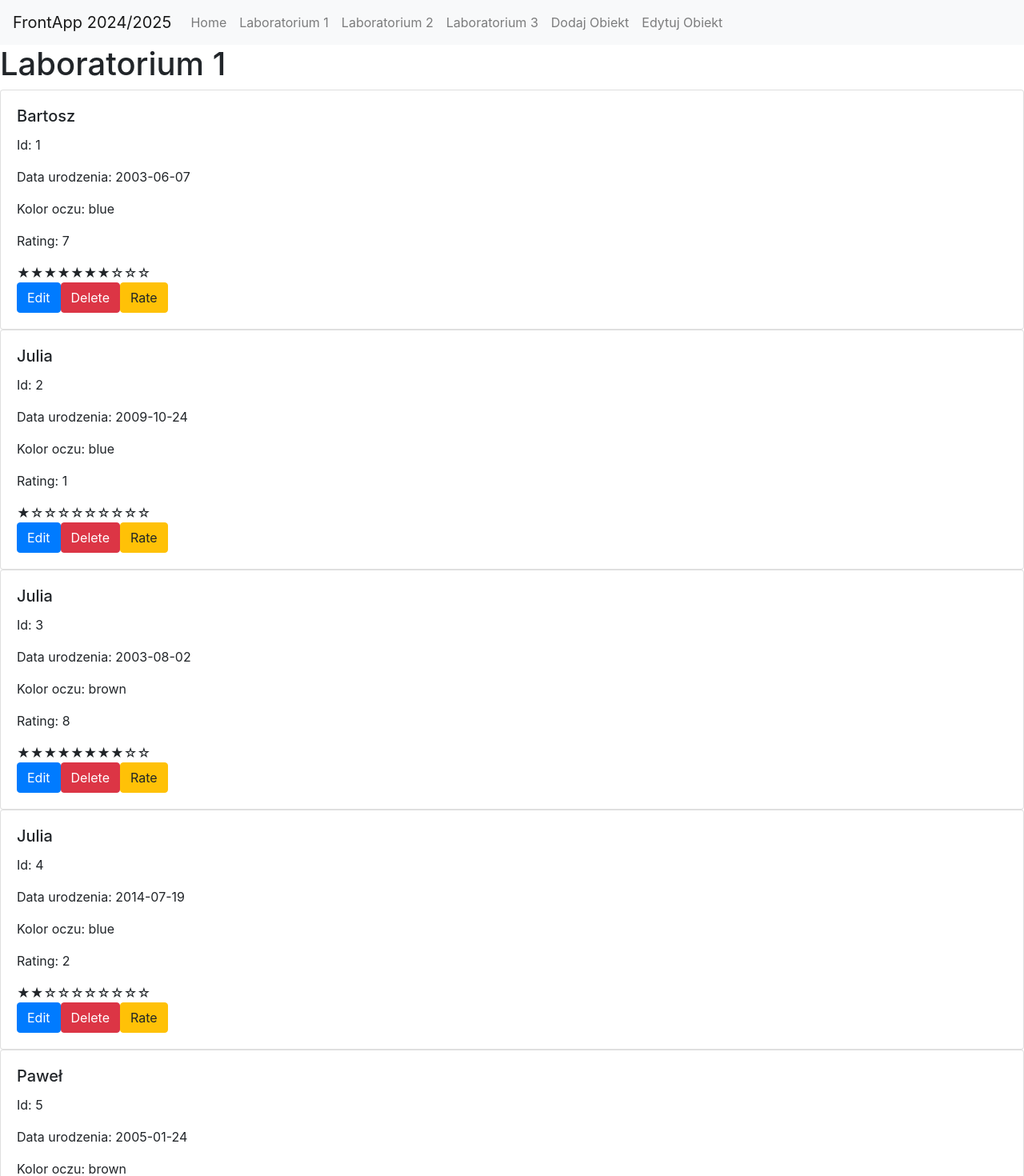
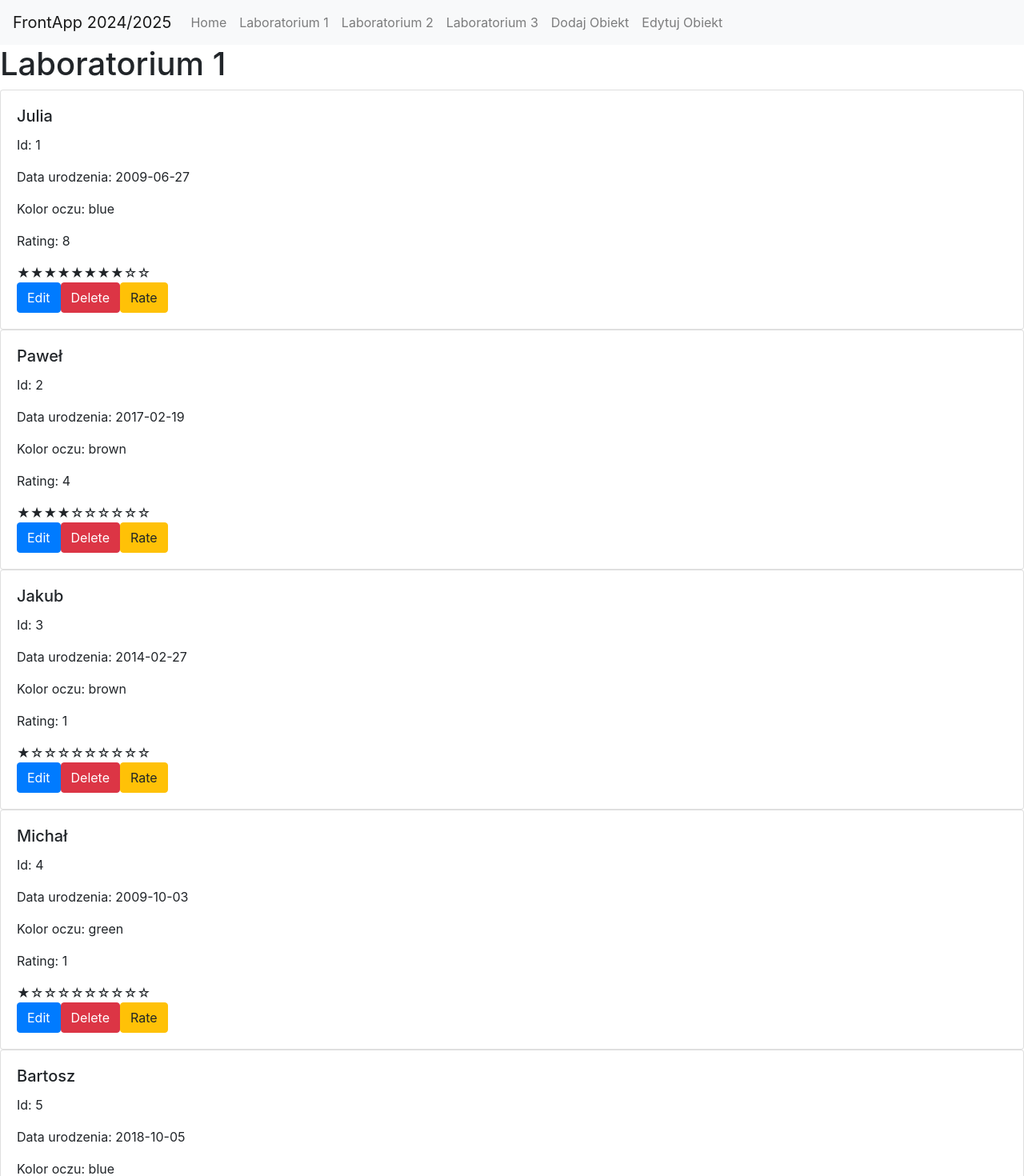
Before and after one commit to matek10000/FrontEnd2024, a React (Create React App) app: page /lab1 in a window 1280 px wide. Shown: the top 1470 px of the page at 80% size. Built offline with nearby package versions, Linux system fonts and the light colour scheme.

Commit message:
Lab4 - #3 update

```diff
--- a/src/App.js
+++ b/src/App.js
@@ -1,25 +1,31 @@
-import React from 'react';
+import React, { useReducer } from 'react';
 import { Routes, Route } from 'react-router-dom';
 import RootLayout from './layouts/RootLayout';
 import Home from './pages/Home';
 import Lab1 from './pages/Lab1';
 import Lab2 from './pages/Lab2';
 import Lab3 from './pages/Lab3';
-import Lab4Add from './pages/Lab4Add'; // Nowy komponent do dodawania
-import Lab4Edit from './pages/Lab4Edit'; // Nowy komponent do edycji
+import Lab4Add from './pages/Lab4Add';
+import Lab4Edit from './pages/Lab4Edit';
 import NotFound from './pages/NotFound';
+import AppContext from './data/AppContext';
+import AppReducer from './data/AppReducer';
+import {data} from './module-data'; // FIX: Dodanie dostepu do danych dla App.js
 
 const menuItems = [
     { id: 1, label: "Home", url: "/", urlPattern: "/", element: <Home /> },
     { id: 2, label: "Laboratorium 1", url: "/lab1", urlPattern: "/lab1", element: <Lab1 /> },
     { id: 3, label: "Laboratorium 2", url: "/lab2/:id", urlPattern: "/lab2/:id", element: <Lab2 /> },
     { id: 4, label: "Laboratorium 3", url: "/lab3", urlPattern: "/lab3", element: <Lab3 /> },
-  { id: 5, label: "Dodaj Obiekt", url: "/lab4/add", urlPattern: "/lab4/add", element: <Lab4Add /> }, // Nowa trasa dodawania
-  { id: 6, label: "Edytuj Obiekt", url: "/lab4/edit", urlPattern: "/lab4/edit", element: <Lab4Edit /> }, // Nowa trasa edycji
+    { id: 5, label: "Dodaj Obiekt", url: "/lab4/add", urlPattern: "/lab4/add", element: <Lab4Add /> },
+    { id: 6, label: "Edytuj Obiekt", url: "/lab4/edit", urlPattern: "/lab4/edit", element: <Lab4Edit /> },
 ];
 
 function App() {
+    const [state, dispatch] = useReducer(AppReducer, data);
+
     return (
+        <AppContext.Provider value={{ items: state, dispatch }}>
             <RootLayout items={menuItems}>
                 <Routes>
                     {menuItems.map(item => (
@@ -28,6 +34,7 @@ function App() {
                     <Route path="/*" element={<NotFound />} />
                 </Routes>
             </RootLayout>
+        </AppContext.Provider>
     );
 }
 
--- a/src/module-data.js
+++ b/src/module-data.js
@@ -1,12 +1,12 @@
 export const data = [
-  { id: 1, name: "Bartosz", birth: "2003-06-07", eyes: "blue", rating: 7 },
-  { id: 2, name: "Julia", birth: "2009-10-24", eyes: "blue", rating: 1 },
-  { id: 3, name: "Julia", birth: "2003-08-02", eyes: "brown", rating: 8 },
-  { id: 4, name: "Julia", birth: "2014-07-19", eyes: "blue", rating: 2 },
-  { id: 5, name: "Paweł", birth: "2005-01-24", eyes: "brown", rating: 8 },
-  { id: 6, name: "Bartosz", birth: "2002-11-24", eyes: "brown", rating: 1 },
-  { id: 7, name: "Mateusz", birth: "2003-01-16", eyes: "brown", rating: 8 },
-  { id: 8, name: "Julia", birth: "2005-02-06", eyes: "green", rating: 9 },
-  { id: 9, name: "Michał", birth: "2012-12-14", eyes: "blue", rating: 3 },
-  { id: 10, name: "Michał", birth: "2010-09-22", eyes: "brown", rating: 4 },
+  { id: 1, name: "Julia", birth: "2009-06-27", eyes: "blue", rating: 8 },
+  { id: 2, name: "Paweł", birth: "2017-02-19", eyes: "brown", rating: 4 },
+  { id: 3, name: "Jakub", birth: "2014-02-27", eyes: "brown", rating: 1 },
+  { id: 4, name: "Michał", birth: "2009-10-03", eyes: "green", rating: 1 },
+  { id: 5, name: "Bartosz", birth: "2018-10-05", eyes: "blue", rating: 1 },
+  { id: 6, name: "Julia", birth: "2004-10-11", eyes: "green", rating: 1 },
+  { id: 7, name: "Jakub", birth: "2009-08-07", eyes: "blue", rating: 7 },
+  { id: 8, name: "Jakub", birth: "2001-02-18", eyes: "brown", rating: 8 },
+  { id: 9, name: "Michał", birth: "2017-03-17", eyes: "blue", rating: 8 },
+  { id: 10, name: "Michał", birth: "2010-04-18", eyes: "green", rating: 6 },
 ];
```
Lines whose indentation alone changed are shown as unchanged.
